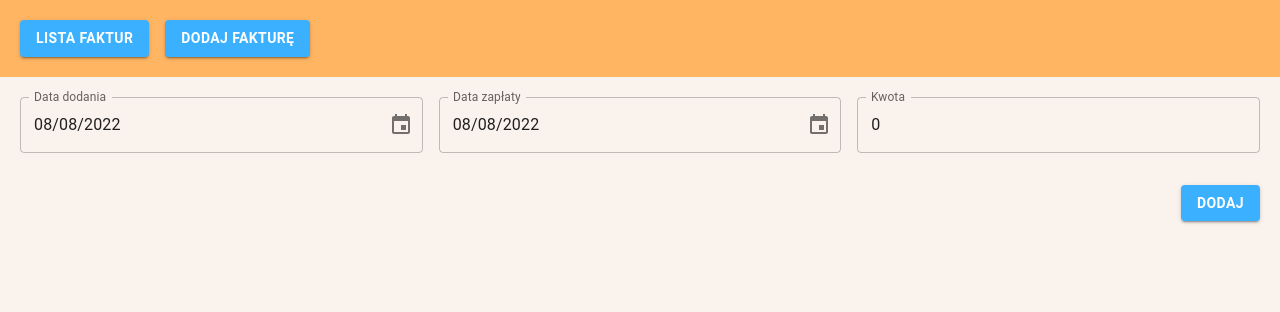
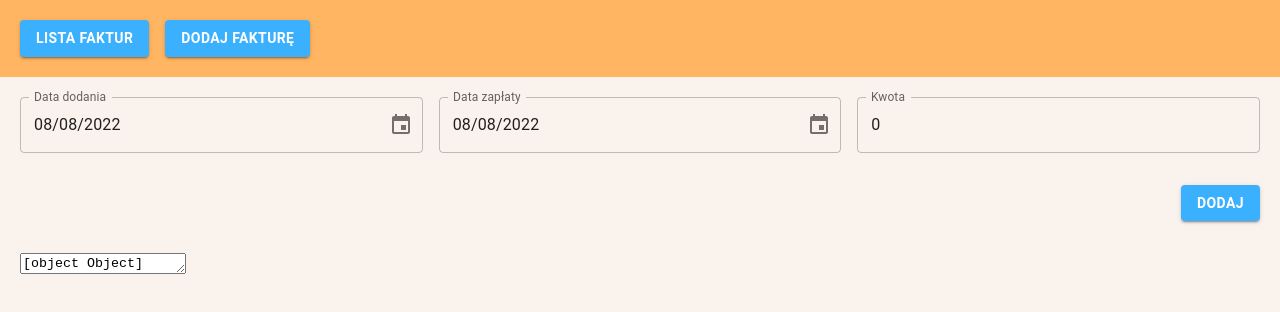
Before and after one commit to AdrianChojnacki/Accounting-Application, a React (Create React App) app: page /create in a window 1280 px wide. Shown: the top 312 px of the page. Built offline with nearby package versions, Linux system fonts and the light colour scheme.

Commit message:
Add useLocalStorage custom-hook

```diff
--- a/src/components/InvoiceCreate/InvoiceCreate.tsx
+++ b/src/components/InvoiceCreate/InvoiceCreate.tsx
@@ -1,5 +1,5 @@
 import { useTranslation } from "react-i18next";
-import { Box, Grid } from "@mui/material";
+import { Box, Grid, TextareaAutosize } from "@mui/material";
 import {
   DatePicker,
   ErrorMessage,
@@ -7,12 +7,18 @@ import {
   SubmitButton,
   SuccessPopup,
 } from "..";
+import { useLocalStorage } from "../../hooks";
 import { IInvoiceCreateProps } from ".";
 
 const InvoiceCreate = ({ errors, control }: IInvoiceCreateProps) => {
   const { t } = useTranslation();
+  const [note, setNote] = useLocalStorage(
+    "note",
+    t("noteKeptInTheLocalStorage"),
+  );
 
   return (
+    <>
       <Box sx={{ flexGrow: 1 }}>
         <Grid container spacing={2} rowSpacing={4}>
           <Grid item xs={12} sm={4}>
@@ -53,10 +59,16 @@ const InvoiceCreate = ({ errors, control }: IInvoiceCreateProps) => {
             </Grid>
           </Grid>
           <Grid item xs={12}>
-          <SuccessPopup text={t("invoiceAdded")} />
+            <TextareaAutosize
+              placeholder={t("addANote")}
+              value={note}
+              onChange={(e) => setNote(e.target.value)}
+            />
           </Grid>
         </Grid>
       </Box>
+      <SuccessPopup text={t("invoiceAdded")} />
+    </>
   );
 };
 
--- a/src/components/InvoiceEdit/InvoiceEdit.tsx
+++ b/src/components/InvoiceEdit/InvoiceEdit.tsx
@@ -26,6 +26,7 @@ const InvoiceEdit = ({ errors, control, invoiceData }: IInvoiceEditProps) => {
 
   if (invoiceData) {
     invoice = (
+      <>
         <Grid container spacing={2} rowSpacing={4}>
           <Grid item xs={12}>
             <TableContainer component={Paper}>
@@ -90,10 +91,9 @@ const InvoiceEdit = ({ errors, control, invoiceData }: IInvoiceEditProps) => {
               <SubmitButton text={t("save")} />
             </Grid>
           </Grid>
-        <Grid item xs={12}>
+        </Grid>
         <SuccessPopup text={t("changesSaved")} />
-        </Grid>
-      </Grid>
+      </>
     );
   } else {
     invoice = <SkeletonEdit />;
--- /dev/null
+++ b/src/hooks/index.ts
@@ -0,0 +1 @@
+export * from "./useLocalStorage";
--- /dev/null
+++ b/src/hooks/types.ts
@@ -0,0 +1,7 @@
+export interface IGetSavedValueArguments {
+  (key: string, initialValue: string | Function): string;
+}
+
+export interface IUseLocalStorageArguments {
+  (key: string, initialValue: string | Function): [string, Function];
+}
--- /dev/null
+++ b/src/hooks/useLocalStorage.ts
@@ -0,0 +1,26 @@
+import { useState, useEffect } from "react";
+import { IGetSavedValueArguments, IUseLocalStorageArguments } from "./types";
+
+const getSavedValue: IGetSavedValueArguments = (key, initialValue) => {
+  const savedValue = JSON.parse(localStorage.getItem(key) || "{}");
+
+  if (savedValue) return savedValue;
+
+  if (initialValue instanceof Function) return initialValue();
+
+  return initialValue;
+};
+
+const useLocalStorage: IUseLocalStorageArguments = (key, initialValue) => {
+  const [value, setValue] = useState(() => {
+    return getSavedValue(key, initialValue);
+  });
+
+  useEffect(() => {
+    localStorage.setItem(key, JSON.stringify(value));
+  }, [value]);
+
+  return [value, setValue];
+};
+
+export { useLocalStorage };
--- a/src/locales/en/translationEN.json
+++ b/src/locales/en/translationEN.json
@@ -20,5 +20,7 @@
   "invoiceAdded": "Invoice added",
   "ok": "Ok",
   "save": "Save",
-  "changesSaved": "Changes saved"
+  "changesSaved": "Changes saved",
+  "addANote": "Add a note...",
+  "noteKeptInTheLocalStorage": "Note stored in the Local Storage"
 }
--- a/src/locales/pl/translationPL.json
+++ b/src/locales/pl/translationPL.json
@@ -21,5 +21,7 @@
   "invoiceAdded": "Faktura dodana",
   "ok": "Ok",
   "save": "Zapisz",
-  "changesSaved": "Zmiany zapisane"
+  "changesSaved": "Zmiany zapisane",
+  "addANote": "Dodaj notatkę...",
+  "noteKeptInTheLocalStorage": "Notatka przechowywana w Local Storage"
 }
```
Lines whose indentation alone changed are shown as unchanged.
